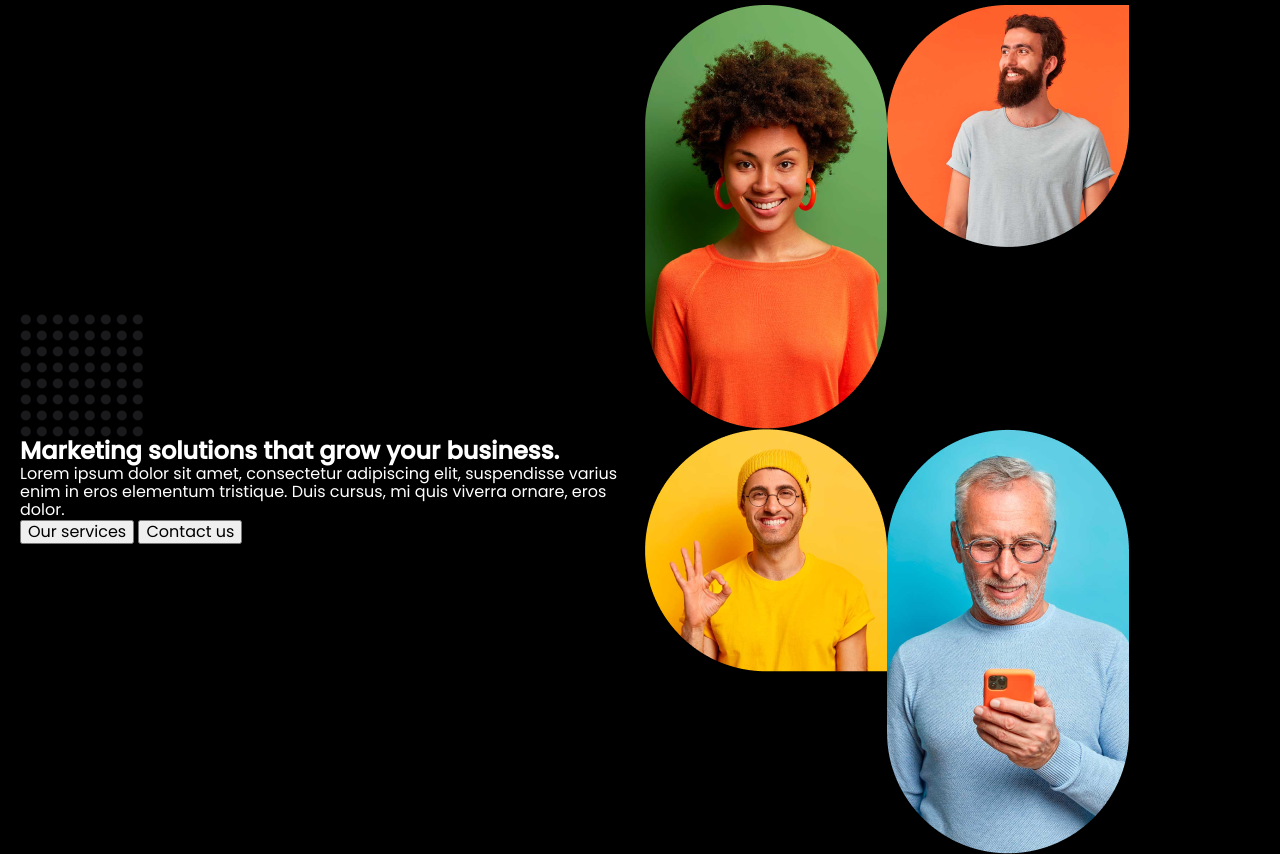
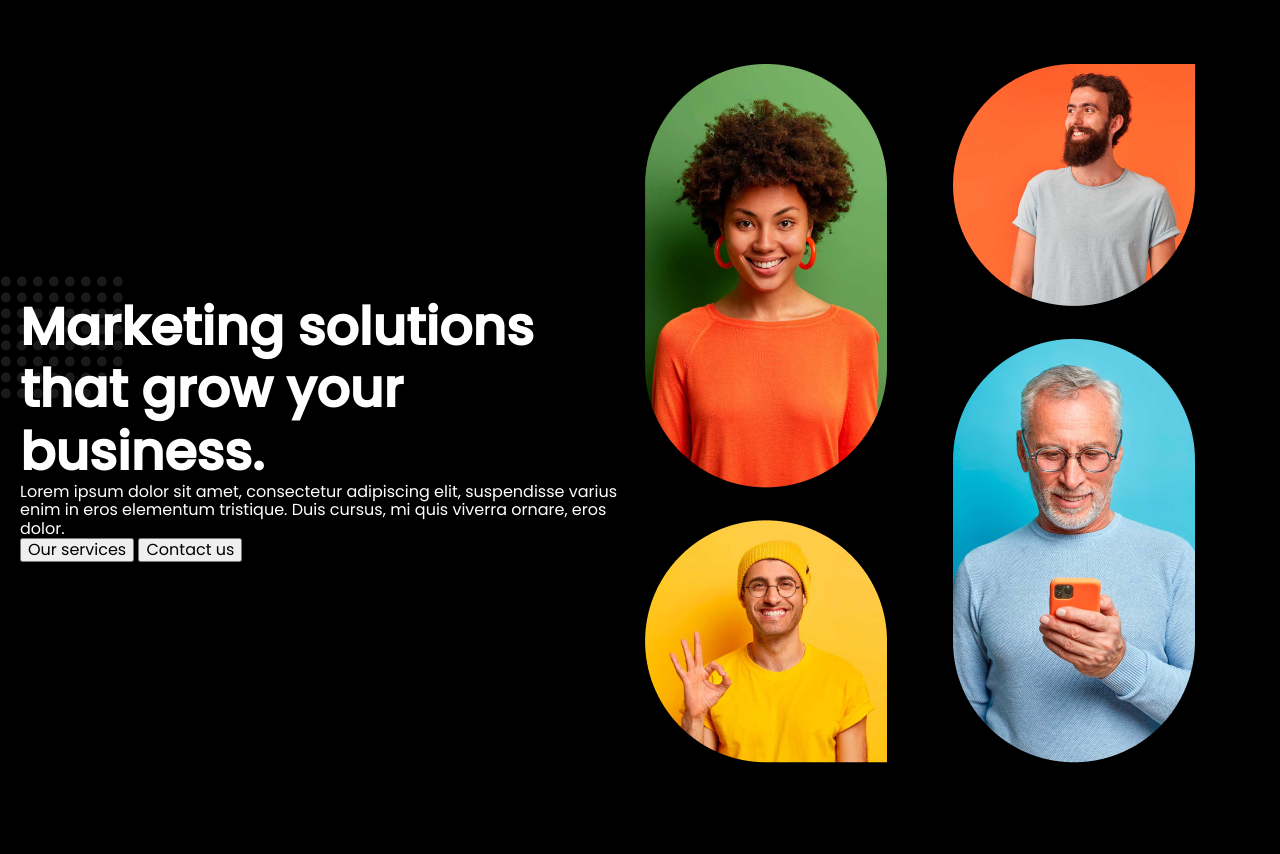
Before and after one commit to SvyatoslavKys/Growfy, a plain HTML site: page index.html in a window 1280 px wide. Shown: the part 83-937 px from the top of the page. After the commit the page ends 912 px from the top, so only its background shows below. Drawn offline with Linux system fonts and the light colour scheme.

Commit message:
added placeholder
added placeholder to title

```diff
--- a/index.html
+++ b/index.html
@@ -42,8 +42,10 @@
             <div class="right-box">
                 <ul>
                     <li><img src="./img/1st.png" alt=""></li>
+                    <li><img src="./img/3rd.png" alt=""></li>
+                </ul>
+                <ul>
                     <li><img src="./img/2nd.png" alt=""></li>
-                    <li><img src="./img/3rd.png" alt=""></li>
                     <li><img src="./img/4th.png" alt=""></li>
                 </ul>
             </div>
--- a/scss/abstracts/_placeholders.scss
+++ b/scss/abstracts/_placeholders.scss
@@ -3,3 +3,8 @@
     justify-content: center;
     align-items: center;
 }
+%titleText{
+    font-size: clamp(28px, 8vw, 52px);
+    font-weight: medium;
+    line-height: 1.2;
+}
--- a/scss/pages/_hero.scss
+++ b/scss/pages/_hero.scss
@@ -6,12 +6,25 @@
 .left-box{
     max-width: 625px;
     position: relative;
+    img{
+        position: absolute;
+        top: -20px;
+        left: -20px;
+        z-index: -1;
+    }
+    h1{
+      @extend  %titleText;
+    }
 }
 .right-box{
     max-width: 625px;
+    display: flex;
     ul{
         display: flex;
         flex-direction: row;
         flex-wrap: wrap;
+        li{
+            margin-bottom: 32px;
+        }
     }
 }
```
Also changed, not shown: scss/main.css, 1 other file.
